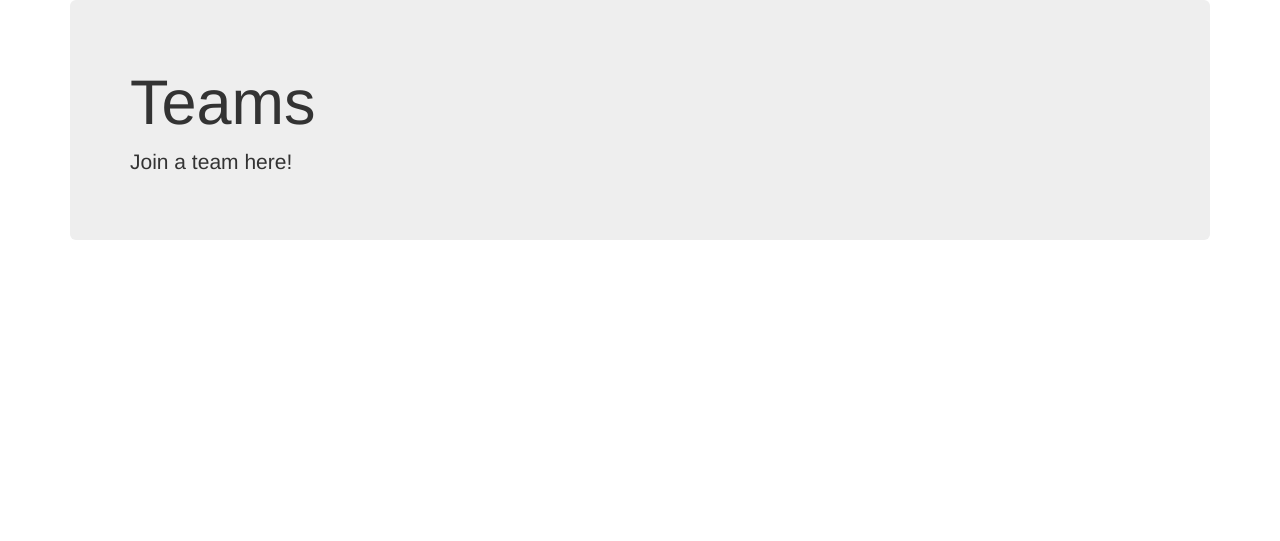
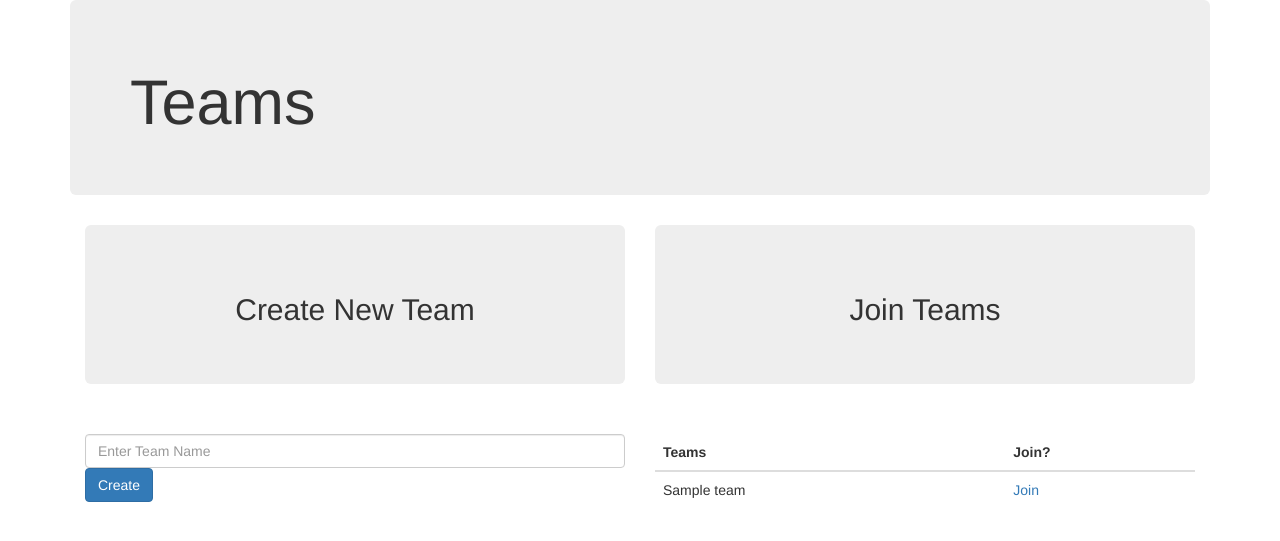
Before and after one commit to Crimsonninja/coen174, a Flask app: template templates/teams.html in a window 1280 px wide. Shown: the top 541 px of the page. Run offline with Flask 2, Linux system fonts and the light colour scheme; tables that the repository leaves empty hold one stand-in row (values such as "Sample post"); the template is opened without the code that fills it: values that come from a table or form of the project are taken from there, most other values are stand-ins (such as "Sample title", 1, 10 or a date in 2020); parts of the project's set-up code (start-up, migrations or seed data) failed here and were passed over; some libraries are stand-ins or nearby versions.

Commit message:
Add create/join team functionality

```diff
--- a/app.py
+++ b/app.py
@@ -164,6 +164,7 @@ def callback():
 @login_required
 def logout():
   logout_user()
+  session.clear()
   return redirect(url_for("index"))
 
 @app.route('/')
@@ -190,7 +191,51 @@ def leaderboard():
 
 @app.route('/teams')
 def teams():
-  return render_template('teams.html')
+  valid_team_list = Team.query.filter(Team.member_count < 3).filter(Team.id != current_user.team_id).all()
+  return render_template('teams.html', team_exist=False, team_list = valid_team_list)
+
+@app.route('/addteam', methods=['GET','POST'])
+def create_team():
+    if request.method == 'POST':
+        team_name = request.form.get("newteam")
+        # If team exists in database
+        if Team.query.filter(team_name == Team.team_name).all():
+            return render_template('teams.html', team_exist=True)
+        else:
+            old_team_id = current_user.team_id
+            if old_team_id:
+                current_user.team_id=None
+                if Team.query.get(old_team_id).member_count == 1:
+                    db.session.delete(Team.query.get(old_team_id))
+                else:
+                    old_team = Team.query.get(old_team_id)
+                    old_team.member_count = old_team.member_count - 1
+            team = Team(team_name=team_name, member_count=1)
+            db.session.add(team)
+            db.session.commit()
+            current_user.team_id = Team.query.filter(team_name == Team.team_name).first().id
+            db.session.commit()
+            return redirect(url_for("index"))
+
+@app.route('/jointeam/<team_id>', methods=['GET', 'POST'])
+def join_team(team_id):
+    old_team_id = current_user.team_id
+    if old_team_id:
+        current_user.team_id=None
+        if Team.query.get(old_team_id).member_count == 1:
+            Team.query.filter_by(id=old_team_id).delete()
+        else:
+            old_team = Team.query.get(old_team_id)
+            old_team.member_count = old_team.member_count - 1
+
+    team = Team.query.get(team_id)
+    team.member_count = team.member_count + 1
+    current_user.team_id = team_id
+    db.session.commit()
+    return redirect(url_for("index"))
+
+
+
 
 @app.route('/activities')
 def activities():
--- a/models.py
+++ b/models.py
@@ -7,7 +7,8 @@ class Team(db.Model):
   __tablename__ = "teams"
 
   id = db.Column(db.Integer, primary_key = True)
-  team_name = db.Column(db.String(250))
+  team_name = db.Column(db.String(250), unique=True)
+  member_count = db.Column(db.Integer)
 
 class User(db.Model, UserMixin):
   """docstring for User"""
--- a/templates/teams.html
+++ b/templates/teams.html
@@ -23,8 +23,47 @@
   {%- endwith %}
     <div class="jumbotron">
       <h1>Teams</h1>
-      <p>Join a team here!</p>
+    </div>
+    <div class="col-xs-6">
+      <div class="jumbotron text-center">
+        <h2>Create New Team</h2>
+      </div>
+      <form action = "/addteam" method="post" enctype="multipart/form-data">
+        <div class="form-group">
+          <label for="inputTeam"></label>
+            <input name="newteam" type="team" class="form-control" id="team_name" aria-describedby="emailHelp" placeholder="Enter Team Name">
+            {%- if team_exist %}
+            <div class="invalid-feedback">
+              Team Already Exists
+            </div>
+            {%- endif %}
+              <button type="submit" class="btn btn-primary">Create</button>
+        </div>
+      </form>
+    </div>
+    <div class="col-xs-6">
+      <div class="jumbotron text-center">
+        <h2>Join Teams</h2>
+      </div>
+      <table class="table table-hover table-dark">
+          <thead class="thead-dark">
+            <tr>
+              <th scope="col">Teams</th>
+              <th scope="col">Join?</th>
+            </tr>
+          </thead>
+          <tbody>
+          {% if team_list %}
+            {% for team in team_list %}
+              <tr>
+                <td>{{team.team_name}}</td>
+                <td><a href="/jointeam/{{team.id}}">Join</td>
+              </tr>
+            {% endfor %}
+          {% endif %}
+          </tbody>
+      </table>
+    </div>
 
-    </div>
    </div>
 {%- endblock %}
```
